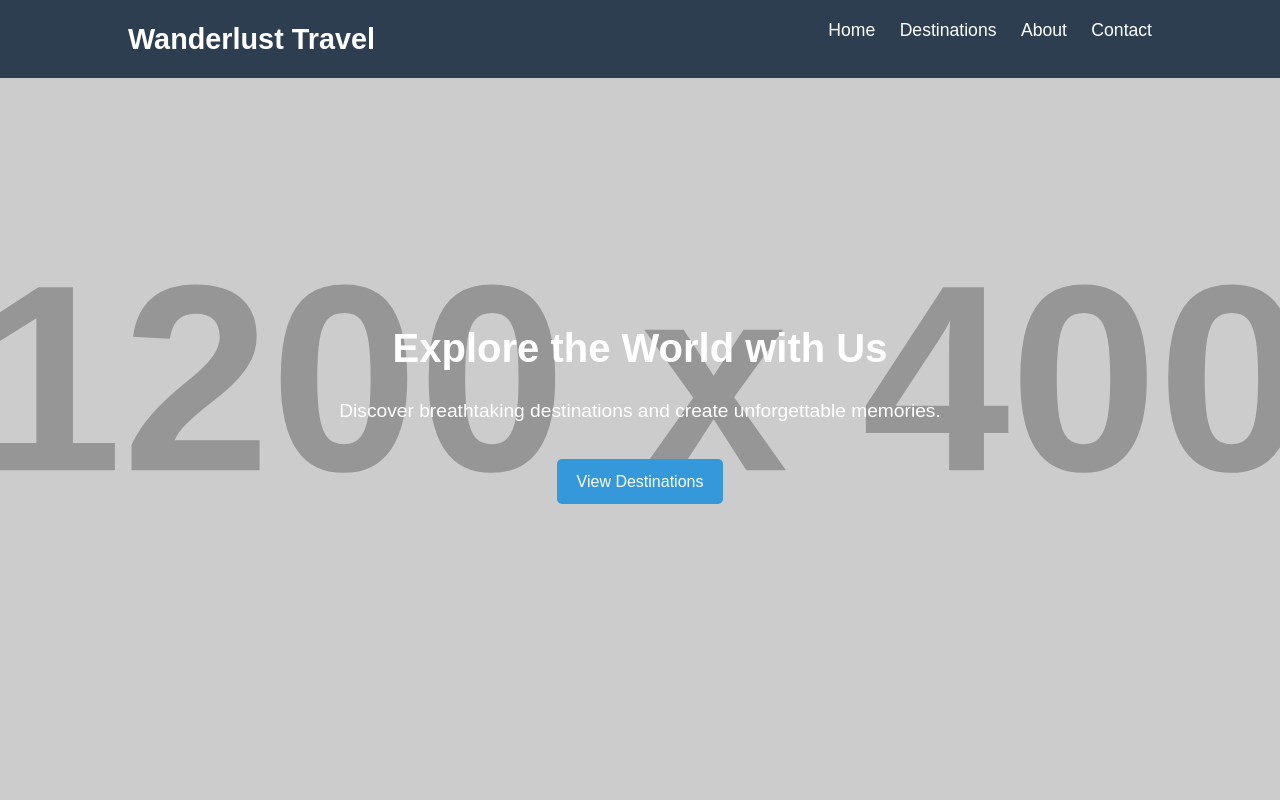
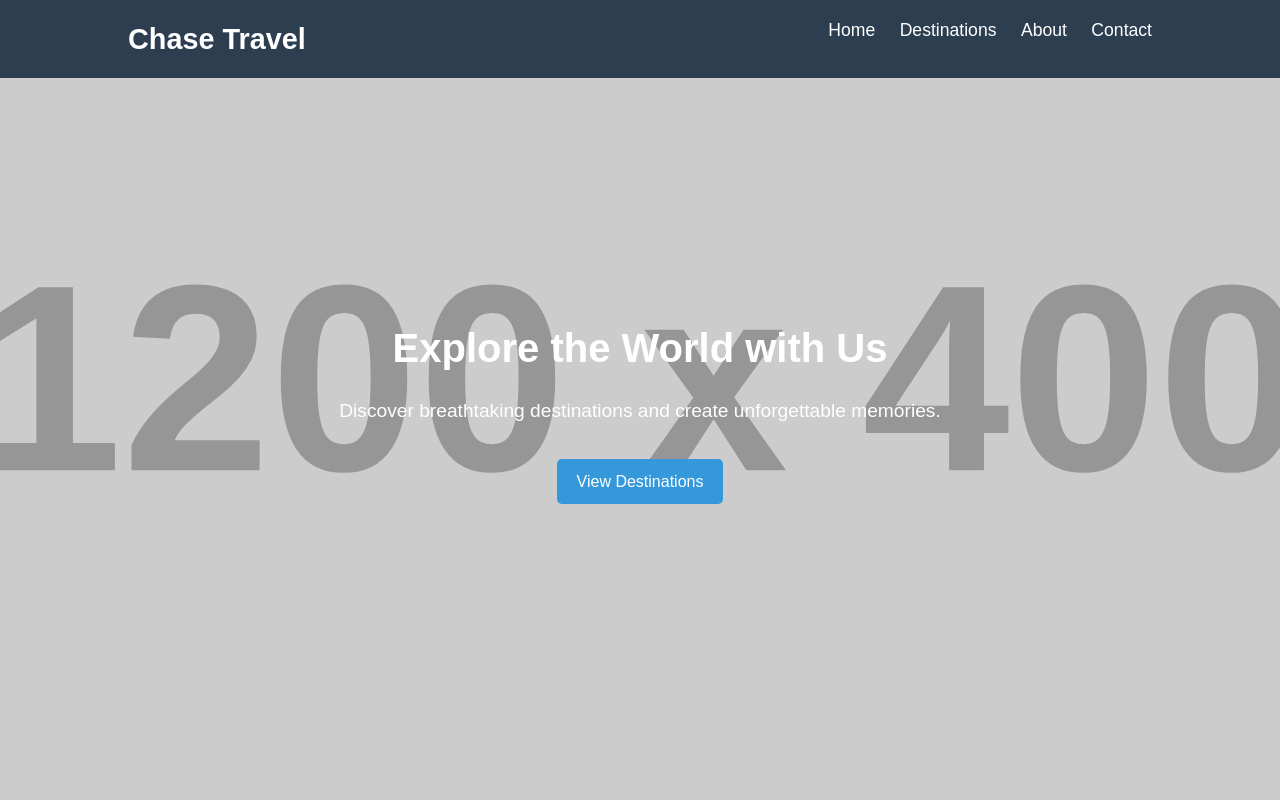
Before and after one commit to tavisca-harsh-nayan/Github-Actions, a plain HTML site: page index.html in a window 1280 px wide. Shown: the top 800 px of the page. Drawn offline with Linux system fonts and the light colour scheme; placeholder pictures from the web are drawn by us.

Commit message:
Update index.html

```diff
--- a/index.html
+++ b/index.html
@@ -9,7 +9,7 @@
 <body>
     <header>
         <div class="container">
-            <h1>Wanderlust Travel</h1>
+            <h1>Chase Travel</h1>
             <nav>
                 <ul>
                     <li><a href="#home">Home</a></li>
```
